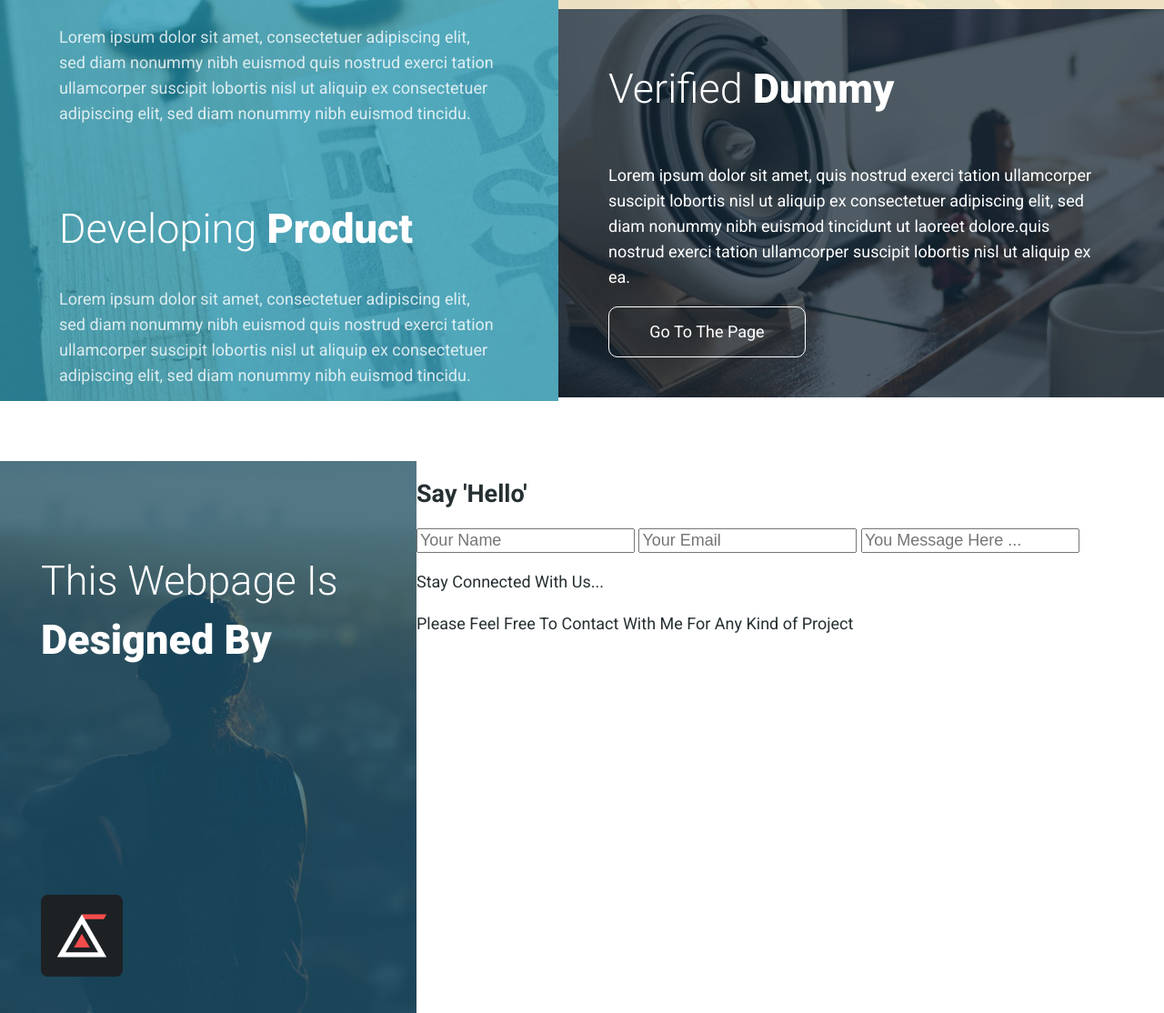
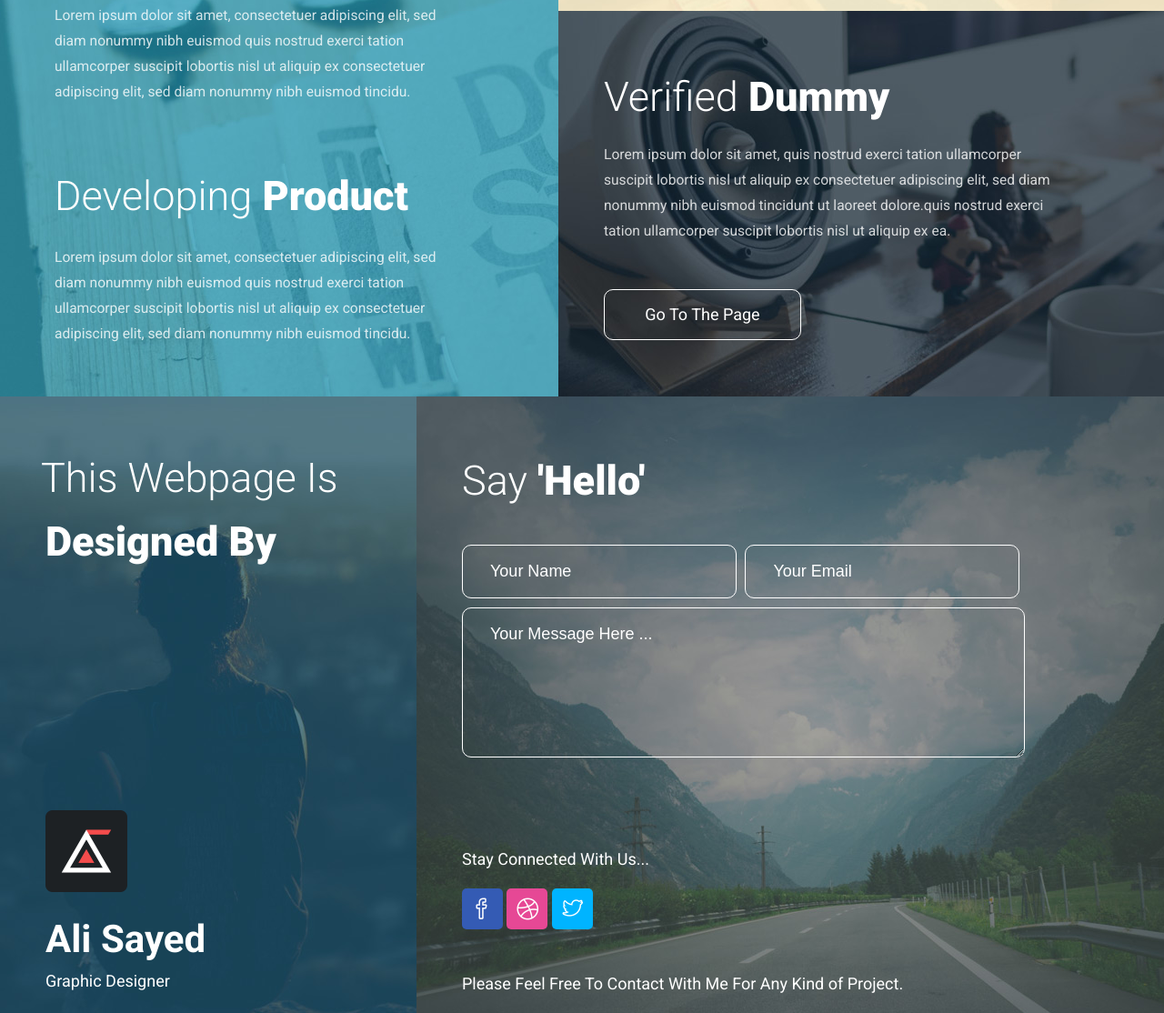
Before and after one commit to draugi/alisayed, a plain HTML site: page index.html in a window 1280 px wide. Shown: the part 1127-2241 px from the top of the page at 91% size. Drawn offline with Linux system fonts and the light colour scheme.

Commit message:
Оче криво сверстал
Мне правда стыдно.

```diff
--- a/index.html
+++ b/index.html
@@ -21,6 +21,7 @@
         </header>
         <main class="index-main">
             <section class="our-services">
+                <div class="main-service-block">
                 <div class="service-block">
                     <h2><span class="light">Drawing</span> <span class="bold-max">Scketch</span></h2>
                     <p>Lorem ipsum dolor sit amet, consectetuer adipiscing elit, sed diam nonummy nibh euismod quis nostrud exerci tation ullamcorper suscipit lobortis nisl ut aliquip ex consectetuer adipiscing elit, sed diam nonummy nibh euismod tincidu.</p>
@@ -33,42 +34,54 @@
                     <h2><span class="light">Developing</span> <span class="bold-max">Product</span></h2>
                     <p>Lorem ipsum dolor sit amet, consectetuer adipiscing elit, sed diam nonummy nibh euismod quis nostrud exerci tation ullamcorper suscipit lobortis nisl ut aliquip ex consectetuer adipiscing elit, sed diam nonummy nibh euismod tincidu.</p>
                 </div>
+                </div>
             </section>
             <div class="features-block">
                 <section class="our-features">
+                    <div class="features-item">
                         <h2><span class="light">Best</span> <span class="bold-max">Strarting</span></h2>
                         <p>Lorem ipsum dolor sit amet, quis nostrud exerci tation ullamcorper suscipit lobortis nisl ut aliquip ex  consectetuer adipiscing elit, sed diam nonummy nibh euismod tincidunt ut laoreet dolore.quis nostrud exerci tation ullamcorper suscipit lobortis nisl ut aliquip ex ea.</p>
                         <a href="#" class="btn">View our history</a>
+                    </div>
                 </section>
                 <section class="our-features-second">
+                    <div class="features-item">
                         <h2><span class="light">Verified</span> <span class="bold-max">Dummy</span></h2>
                         <p>Lorem ipsum dolor sit amet, quis nostrud exerci tation ullamcorper suscipit lobortis nisl ut aliquip ex  consectetuer adipiscing elit, sed diam nonummy nibh euismod tincidunt ut laoreet dolore.quis nostrud exerci tation ullamcorper suscipit lobortis nisl ut aliquip ex ea.</p>
                         <a href="#" class="btn btn-white">Go To The Page</a>
+                    </div>
                 </section>
             </div>
         </main>
         <footer class="main-footer">
             <article class="social-block">
-                <h2 class="social-title"><span class="light">This Webpage Is</span> Designed By </h2>
-                <img src="img/decorative-2.png" alt="">
+                <div class="social-footer-block">
+                    <div class="designed-by">
+                        <span class="light-footer">This Webpage Is</span>
+                        <span class="bold-footer">Designed By</span>
+                    </div>
+                    <div class="author-block">
+                        <a href="" class="alisayed"><img src="img/decorative-2.png" alt=""></a>
                         <h3>Ali Sayed</h3>
                         <p>Graphic Designer</p>
+                    </div>
+                </div>
             </article>
             <section class="contact-us">
                 <div class="write-us">
-                    <h2>Say 'Hello'</h2>
+                    <h2><span class="light">Say</span> <span class="bold-max">'Hello'</span></h2>
                     <form action="https://nowhere.com" method="get">
-                        <input type="text" placeholder="Your Name">
-                        <input type="email" placeholder="Your Email">
-                        <input type="text" placeholder="You Message Here ...">
+                        <input type="text" placeholder="Your Name" class="contact-field">
+                        <input type="email" placeholder="Your Email" class="contact-field contact-field-second">
+                        <textarea name="" id="" cols="30" rows="7" class="comment-field" placeholder="Your Message Here ..."></textarea>
                     </form>
                 </div>
                 <div class="social-networks">
                     <p>Stay Connected With Us...</p>
                     <a href="#" class="social-btn social-f"></a>
-                    <a href="#" class="social-btn social-un"></a>
+                    <a href="#" class="social-btn social-dr"></a>
                     <a href="#" class="social-btn social-tw"></a>
-                    <p>Please Feel Free To Contact With Me For Any Kind of Project</p>
+                    <p>Please Feel Free To Contact With Me For Any Kind of Project.</p>
                 </div>
             </section>
         </footer>
--- a/style/style.css
+++ b/style/style.css
@@ -34,12 +34,15 @@ h1 {
 .main-title {
     margin-top: 65px;
     margin-bottom: 100px;
-    width: 242px;
+    width: 260px;
 }
 
 .light {
     display: inline-block;
     font-weight: 300;
+}
+
+.main-title .light {
     margin-bottom: 15px;
 }
 
@@ -60,9 +63,8 @@ h1 {
 
 .our-services {
     display: flex;
-    flex-direction: column;
-    width: 451px;
-    padding: 15px 98px 0 65px;
+    flex-direction: row;
+    width: 614px;
     color: #fff;
     background: url(../img/background-2.jpg) no-repeat;
 }
@@ -72,44 +74,66 @@ h1 {
     font-size: 45px;
     line-height: 66px;
     margin: 0;
-    margin-bottom: 15px;
+}
+
+.service-block h2 {
+    margin-bottom: 20px;
+}
+
+.service-block {
+    width: 455px;
+    min-height: 240px;
+}
+
+.main-service-block {
+    min-height: 720px;
+    margin-top: 50px;
+    margin-left: 60px;
+    display: flex;
+    flex-direction: column;
+    justify-content: space-around;
 }
 
 .our-services p {
-    width: 480px;
+    width: 450px;
+    font-size: 15.57px;
+    opacity: 0.8;
     margin: 0;
-    margin-bottom: 80px;
-    opacity: 0.8;
-}
-
-.service-block:first-of-type {
-    margin-top: 40px;
 }
 
 .features-block {
     display: flex;
     flex-direction: column;
     width: 752px;
+/*    min-height: 853px;*/
 }
 
 .our-features {
-    width: 547px;
-    padding: 35px 150px 0 55px;
+    width: 752px;
+    min-height: 424px;
     display: flex;
     flex-direction: column;
+    justify-content: center;
     background: url(../img/background-3.jpg) no-repeat;
 }
 
+.features-item {
+    display: flex;
+    flex-direction: column;
+    min-height: 298px;
+    width: 540px;
+    margin-left: 50px;
+}
+
 .our-features p {
-    margin: 0;
-    margin-bottom: 53px;
-    width: 623px;
+    width: 515px;
+    margin-bottom: 50px;
+    font-size: 15.57px;
     opacity: 0.8;
 }
 
 .btn {
     display: inline-block;
-    margin-bottom: 70px;
     padding: 13px 40px;
     width: 135px;
     border: 1px solid #262f32;
@@ -120,6 +144,10 @@ h1 {
     color: #262f32;
 }
 
+.btn:hover {
+    opacity: 0.7;
+}
+
 .btn-white {
     color: #fff;
     border-color: #fff;
@@ -127,17 +155,18 @@ h1 {
 
 .our-features-second {
     display: flex;
-    width: 547px;
-    padding: 55px 150px 0 55px;
+    width: 752px;
+    min-height: 424px;
     flex-direction: column;
+    justify-content: center;
     background: url(../img/background-4.jpg) no-repeat;
     color: #fff;
 }
 
-.our-features p {
-    margin: 0;
-    margin-bottom: 53px;
-    width: 623px;
+.our-features-second p {
+    width: 515px;
+    margin-bottom: 50px;
+    font-size: 15.57px;
     opacity: 0.8;
 }
 
@@ -147,20 +176,152 @@ h1 {
 }
 
 .social-block {
-    width: 348px;
-    padding: 70px 65px 0 45px;
+    display: flex;
+    flex-direction: row;
+    width: 458px;
     background: url(../img/background-5.jpg) no-repeat;
     color: #fff;
 }
 
-.social-title {
+.social-footer-block {
+    display: flex;
+    flex-direction: column;
+    justify-content: space-between;
+}
+
+.designed-by {
+    margin-top: 65px;
+}
+
+.author-block {
+   margin-bottom: 40px;
+}
+
+
+.alisayed {
+    display: block;
+    margin-bottom: 30px;
+}
+
+
+.light-footer {
+    display: inline-block;
     width: 328px;
+    margin-left: 45px;
+    margin-bottom: 20px;
+    font-weight: 300;
+    font-size: 45px;
+    line-height: 50px;
+}
+
+.bold-footer {
+    display: inline-block;
+    margin-left: 50px;
     font-weight: 900;
     font-size: 45px;
     line-height: 50px;
-    margin-bottom: 255px;
+}
+
+.alisayed {
+    margin-left: 50px;
 }
 
 .social-block h3 {
+    margin: 0;
+    margin-left: 50px;
+    font-weight: 700;
     font-size: 42px;
 }
+
+.social-block p {
+    margin-left: 50px;
+}
+
+.contact-us {
+/*
+    display: flex;
+    flex-direction: column;
+*/
+    min-height: 715px;
+    width: 908px;
+    background: url(../img/background-6.jpg) no-repeat;
+}
+
+.write-us {
+    width: 680px;
+    margin-bottom: 90px;
+    color: #fff;
+}
+
+.write-us h2 {
+    margin-left: 50px;
+    margin-top: 60px;
+    font-size: 45px;
+    line-height: 66px;
+}
+
+.contact-field {
+    width: 270px;
+    padding: 18px 0 18px 30px;
+    margin-left: 50px;
+    border: 1px solid #fff;
+    border-radius: 10px;
+    background: transparent;
+    outline: none;
+}
+
+.contact-field-second {
+    margin-left: 5px;
+}
+
+input[type="text"]::-webkit-input-placeholder,
+input[type="email"]::-webkit-input-placeholder,
+textarea::-webkit-input-placeholder {
+    color: #fff;
+}
+
+.comment-field {
+    width: 587px;
+    margin-left: 50px;
+    margin-top: 10px;
+    padding: 18px 0 0 30px;
+    border: 1px solid #fff;
+    border-radius: 10px;
+    background: transparent;
+    outline: none;
+    color: #fff;
+}
+
+.social-networks {
+    margin-top: 70px;
+    margin-left: 50px;
+    color: #fff;
+}
+
+.social-networks p:last-child {
+    margin-bottom: 0;
+}
+
+.social-btn {
+    display: inline-block;
+    width: 45px;
+    height: 45px;
+    margin-bottom: 20px;
+    border-radius: 5px;
+    background: url(../img/social-sprite.png) no-repeat;
+}
+
+.social-f {
+    background-position: 5px -45px;
+    background-color: #345bb4;
+}
+
+.social-dr {
+    background-position: 1px 0px;
+    background-color: #e64895;
+}
+
+.social-tw {
+    background-position: 1px -87px;
+    background-color: #00b4ff;
+}
```
Also changed, not shown: img/social-sprite.png (added). Lines whose indentation alone changed are shown as unchanged.
